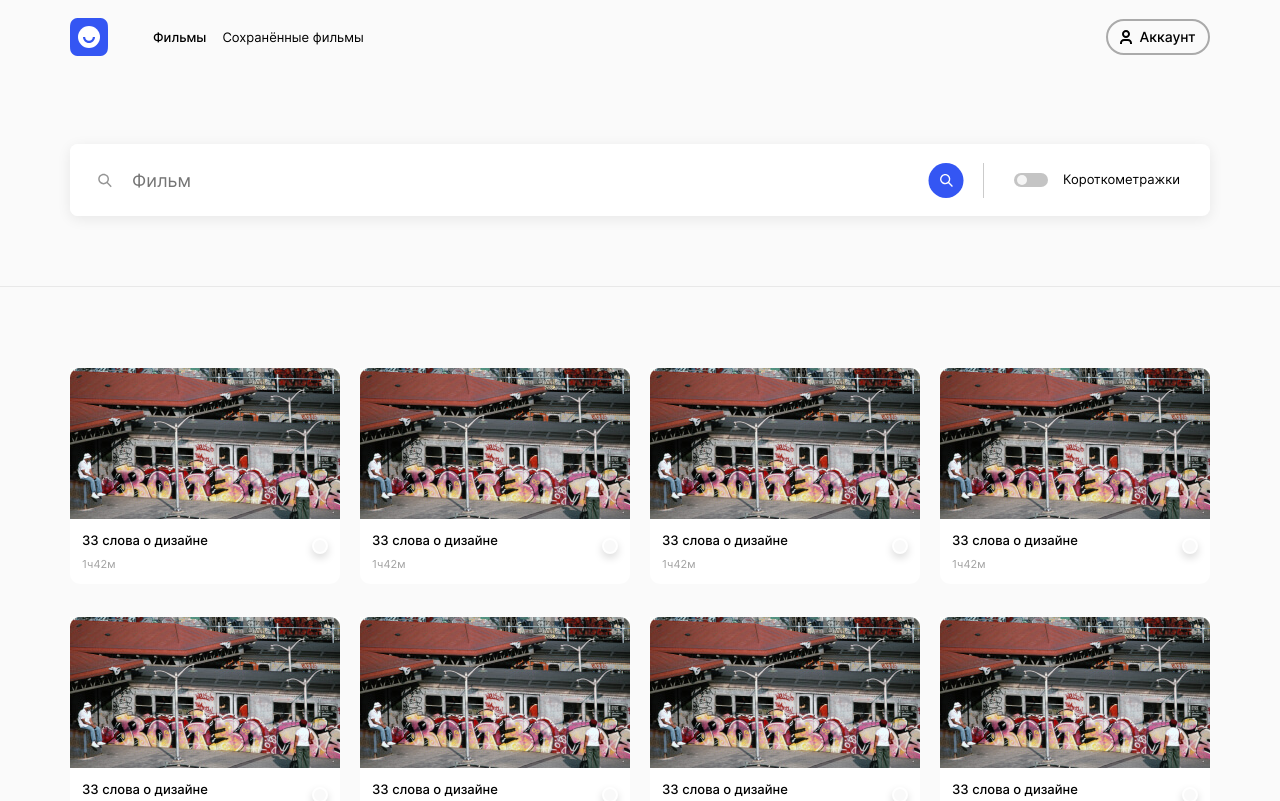
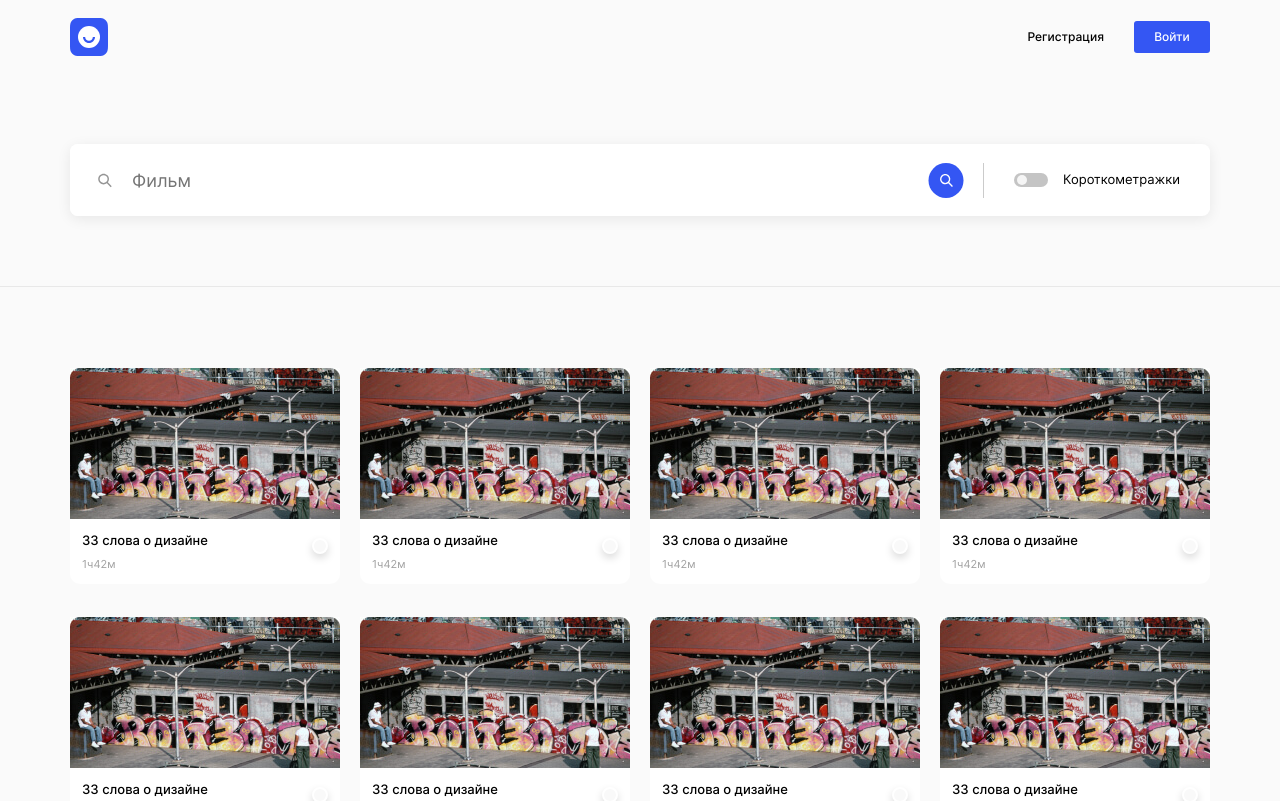
Before and after one commit to Ssempusha/movies-explorer-frontend, a React (Create React App) app: page /movies in a window 1280 px wide. Shown: the top 801 px of the page. Built offline with nearby package versions, Linux system fonts and the light colour scheme.

Commit message:
fix console error and add hover

```diff
--- a/src/components/Header/Header.css
+++ b/src/components/Header/Header.css
@@ -33,6 +33,11 @@
   font-weight: 500;
   line-height: 1.33;
   text-decoration: none;
+  transition: opacity 0.2s ease, color;
+}
+
+.header__link-signup:hover {
+  opacity: 0.8;
 }
 
 .header__button-signin {
@@ -49,6 +54,11 @@
   background-color: #3456f3;
   border-radius: 3px;
   flex-shrink: 0;
+  transition: opacity 0.2s ease, color;
+}
+
+.header__button-signin:hover {
+  opacity: 0.8;
 }
 
 .header__navigation-container {
--- a/src/components/Header/Header.js
+++ b/src/components/Header/Header.js
@@ -10,7 +10,7 @@ function Header() {
   const location = useLocation();
 
   // временное переключение залогиненности вручную
-  const [islogin, setIsLogin] = useState(true);
+  const [islogin, setIsLogin] = useState(false);
 
   const headerRoute = () => {
     return location.pathname === "/";
```
